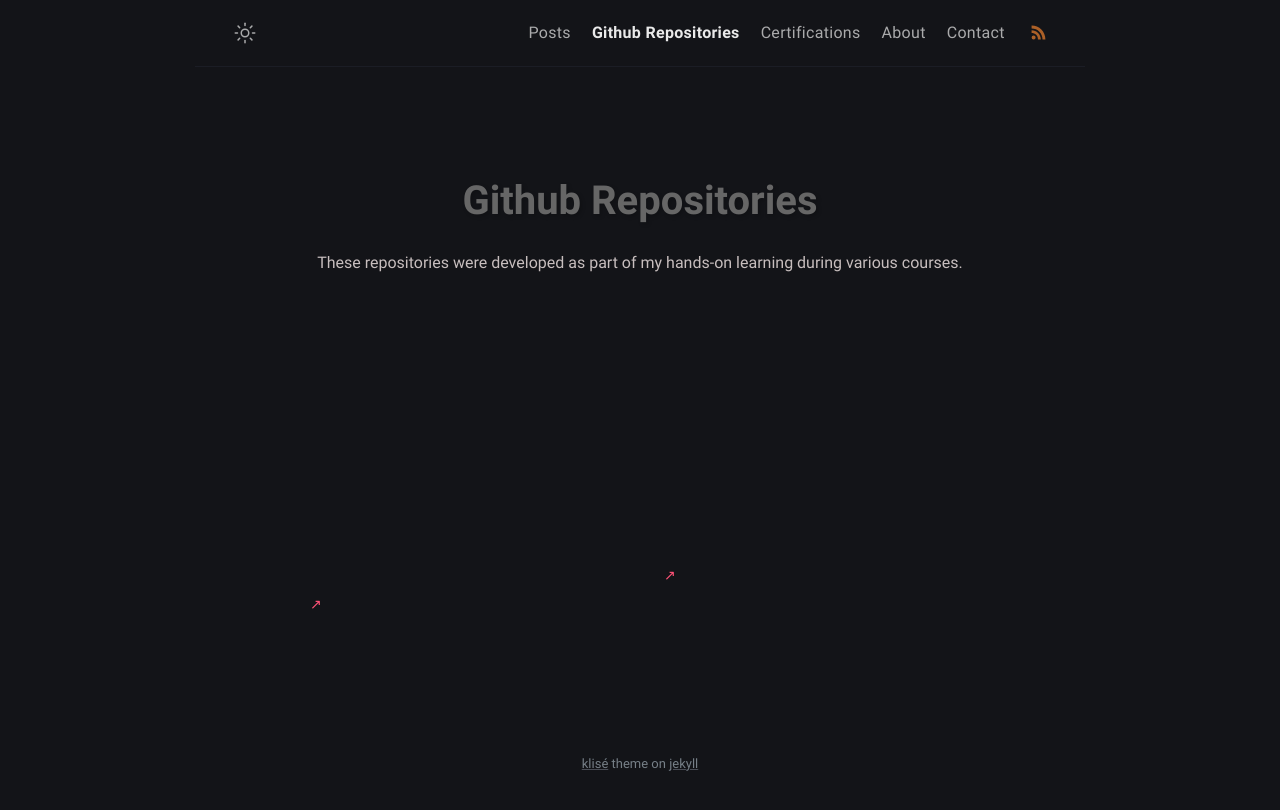
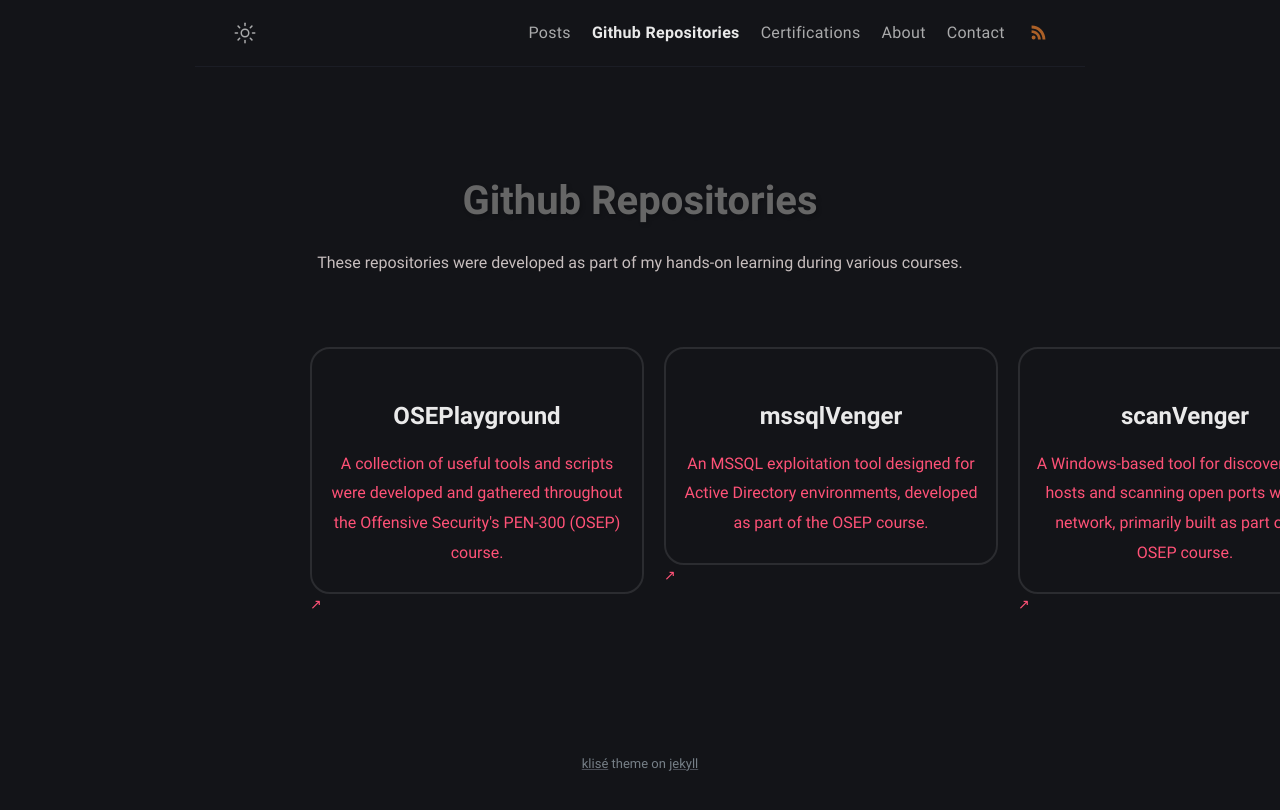
Before and after one commit to Extravenger/extravenger.github.io, a Jekyll site: the page built from tools.md, in a window 1280 px wide. Shown: the top 810 px of the page. Built offline with Jekyll 4.4.1, drawn with Linux system fonts in a browser that asks for light colours; some of the changed lines change nothing that is shown.

Commit message:
Update tools.md

```diff
--- a/tools.md
+++ b/tools.md
@@ -51,13 +51,10 @@
 
 <style>
 .tools-cards-container {
-  display: flex;
-  flex-wrap: nowrap;
+  display: grid;
+  grid-template-columns: repeat(3, 1fr);
   gap: 20px;
-  justify-content: flex-start;
-  position: relative;
-  overflow: hidden;
-  width: 100%;
+  justify-items: center;
 }
 
 .tool-card {
@@ -67,53 +64,10 @@
   border-radius: 20px;
   padding: 15px;
   text-align: center;
-  position: relative;
-  animation: moveAndFragment 10s infinite linear;
-  will-change: transform, opacity;
-  flex-shrink: 0;
-}
-
-@keyframes moveAndFragment {
-  0% {
-    transform: translateX(-100%);
-    opacity: 1;
-  }
-  50% {
-    transform: translateX(calc(50vw + 50%));
-    opacity: 1;
-  }
-  55% {
-    opacity: 0;
-    transform: translateX(calc(50vw + 50%));
-  }
-  60% {
-    transform: translateX(80vw);
-    opacity: 0;
-  }
-  61% {
-    transform: translateX(-100%);
-    opacity: 0;
-  }
-  70% {
-    transform: translateX(-80%);
-    opacity: 0.3;
-  }
-  80% {
-    transform: translateX(-60%);
-    opacity: 0.7;
-  }
-  90% {
-    transform: translateX(-40%);
-    opacity: 1;
-  }
-  100% {
-    transform: translateX(-100%);
-    opacity: 1;
-  }
+  transition: transform 0.2s ease-in-out;
 }
 
 .tool-card:hover {
-  animation-play-state: paused;
   transform: scale(1.05);
 }
 
```
